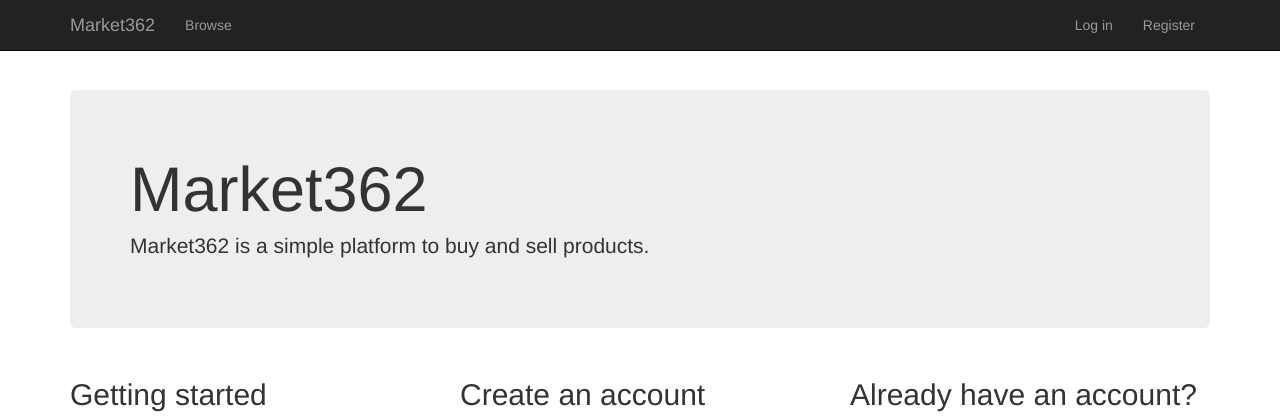
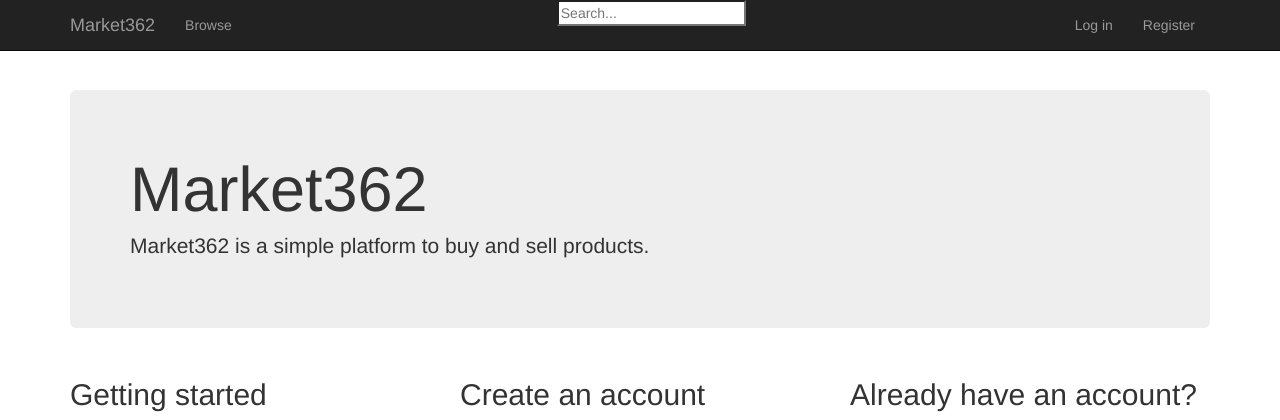
Before and after one commit to sunny-benn/CPSC362-Project, a Django app: page / in a window 1280 px wide. Shown: the top 420 px of the page. Run offline with Django 3.2, Linux system fonts and the light colour scheme; some libraries are stand-ins or nearby versions.

Commit message:
Added search feature to site

```diff
--- a/project/blog/static/blog/content/site.css
+++ b/project/blog/static/blog/content/site.css
@@ -71,3 +71,11 @@ input[type="checkbox"].input-validation-error {
 .thumbnail .caption h3 {
 	overflow: auto;
 }
+
+.navbar-collapse {
+	text-align: center;
+}
+
+.search {
+	display: inline-block;
+}
--- a/project/blog/templates/blog/base.html
+++ b/project/blog/templates/blog/base.html
@@ -26,6 +26,11 @@
                 <ul class="nav navbar-nav">
                     <li><a href="{% url 'listing_list' %}">Browse</a></li>
 				</ul>
+				<div class="search">
+					<form type="get" action="{% url 'search' %}">
+                    	<input id="search_box" type="text" name="search_box"  placeholder="Search..." >
+                	</form>
+				</div>
 				{% include 'blog/loginpartial.html' %}
 			</div>
 		</div>
--- a/project/blog/urls.py
+++ b/project/blog/urls.py
@@ -28,6 +28,8 @@ urlpatterns = [
 	url(r'^listing/delete/(?P<listing_id>[0-9a-f]{8}-[0-9a-f]{4}-[1-5][0-9a-f]{3}-[89ab][0-9a-f]{3}-[0-9a-f]{12})$', ListingDelete.as_view(), name='listing_delete'),
 	url(r'^listing/update/(?P<listing_id>[0-9a-f]{8}-[0-9a-f]{4}-[1-5][0-9a-f]{3}-[89ab][0-9a-f]{3}-[0-9a-f]{12})$', ListingUpdate.as_view(), name='listing_update'),
 
+	url(r'^search$', views.search, name='search'),
+
 	# Below is for the url of the pictures uploaded by users
 
 ] + static(settings.MEDIA_URL, document_root=settings.MEDIA_ROOT)
--- a/project/blog/views.py
+++ b/project/blog/views.py
@@ -15,6 +15,8 @@ from django.views.generic.edit import UpdateView, DeleteView
 from django.views.generic.detail import SingleObjectMixin
 
 from django.core.files.uploadedfile import InMemoryUploadedFile
+
+from django.db.models import Q
 
 # This function takes a formset, cleans it, enumerates it, and saves the corresponding object to the database.
 # This function is not a view; just providing a service.
@@ -173,3 +175,17 @@ def listing_new(request):
 		pictureFormSet = ListingPictureFormSet(queryset=ListingPicture.objects.none())
 
 	return render(request, 'blog/listing_new.html', {'form': form, 'pictureFormSet': pictureFormSet})
+
+ # This view is for handling the search queries.
+ # Utilizing Q objects provided by Django:
+ # https://docs.djangoproject.com/en/1.8/topics/db/queries/#complex-lookups-with-q-objects
+def search(request):
+	if request.method == "GET":
+		query = request.GET.get('search_box', None)
+		results = Listing.objects.filter(
+				Q(title__contains=query) | Q(text__contains=query),
+				published_date__lte=timezone.now()
+			).order_by('published_date')
+
+		# Return results to already created listing_list template; no need to have an extra template.
+		return render(request, 'blog/listing_list.html', {'listings': results})
```
